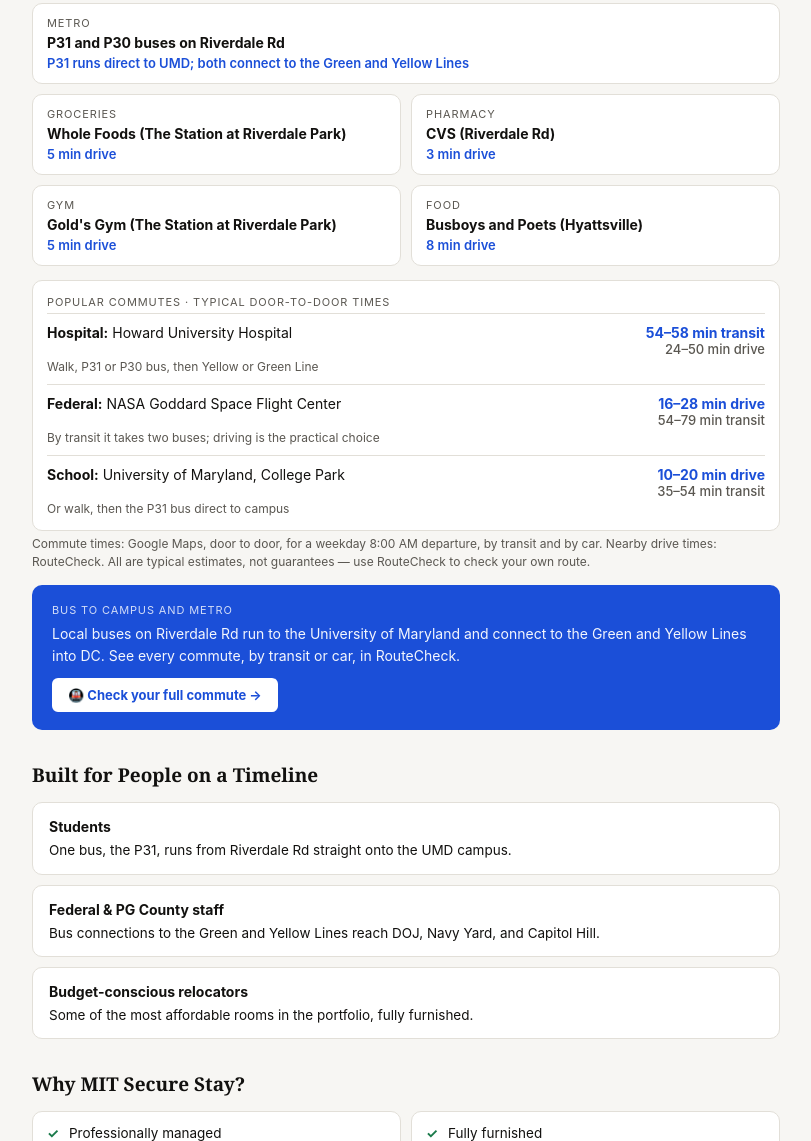
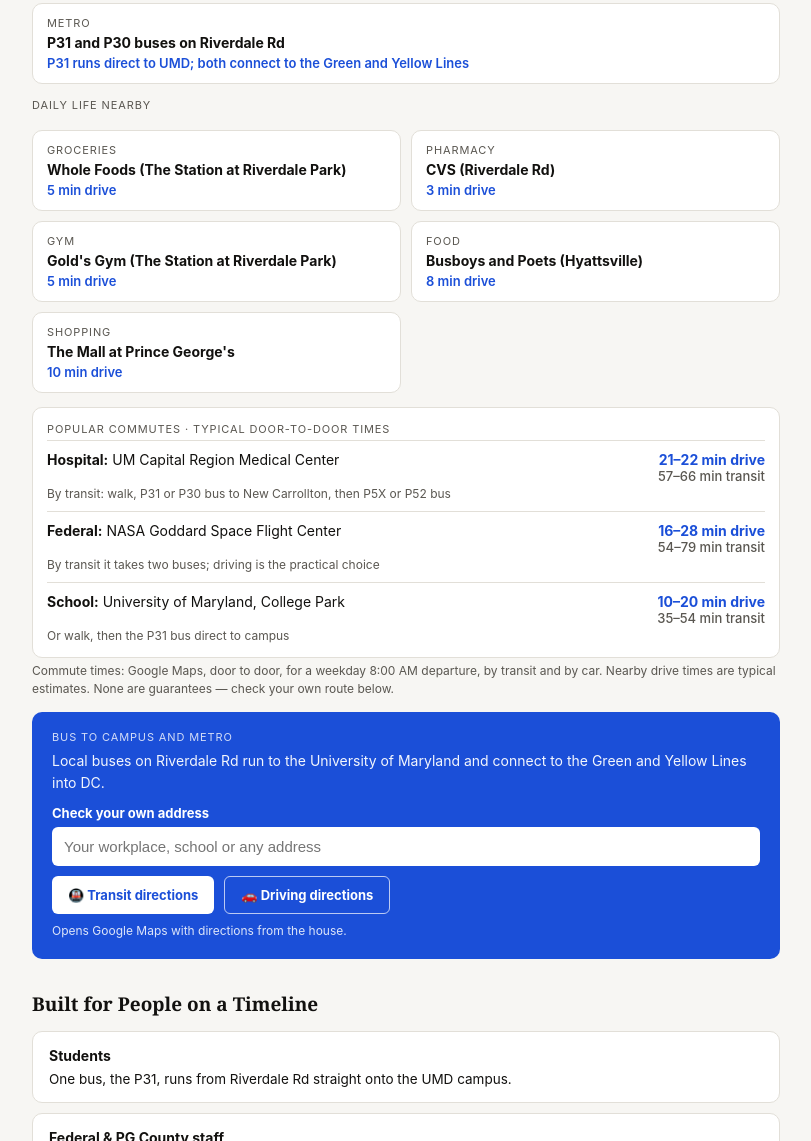
Before and after one commit to mitsecurestay/mitsecurestay.github.io, a plain HTML site: page 59th-ave-listing.html in a window 1280 px wide. Shown: the part 5039-6180 px from the top of the page, without its empty margins (234-1045 px from the left). Drawn offline with Linux system fonts and the light colour scheme.

Commit message:
Update 59th-ave-listing.html

```diff
--- a/59th-ave-listing.html
+++ b/59th-ave-listing.html
@@ -172,6 +172,14 @@
   .nearby-item .m { font-size: 13px; color: var(--accent); font-weight: 600; margin-top: 2px; }
   .nearby-item.wide { grid-column: 1 / -1; }
   .commute-note { font-size: 12px; color: var(--ink-light); margin: -4px 0 14px; line-height: 1.5; }
+  .nearby-head { font-size: 11px; letter-spacing: .08em; text-transform: uppercase; color: var(--ink-light); margin: 4px 0 8px; }
+  .addr-check label { display: block; font-size: 13px; font-weight: 700; margin-bottom: 6px; }
+  .addr-check input { width: 100%; padding: 11px 12px; border: 0; border-radius: var(--pill-radius); font-size: 15px; color: var(--ink); margin-bottom: 10px; }
+  .addr-check .btn-row { display: flex; flex-wrap: wrap; gap: 10px; }
+  .addr-check button { display: inline-flex; align-items: center; gap: 6px; padding: 10px 16px; border-radius: var(--pill-radius); font-size: 13px; font-weight: 700; cursor: pointer; font-family: inherit; }
+  .addr-check button.primary { background: #fff; color: var(--accent); border: 0; }
+  .addr-check button.secondary { background: transparent; color: #fff; border: 1px solid rgba(255,255,255,.7); }
+  .addr-check .hint { font-size: 12px; opacity: .85; margin: 8px 0 0; }
   .map-link { display: inline-block; font-size: 13px; font-weight: 600; color: var(--accent); text-decoration: none; margin: -6px 0 14px; }
   .commute-card { background: var(--surface); border: 1px solid var(--border); border-radius: var(--card-radius); padding: 4px 14px; margin-bottom: 8px; }
   .commute-card .head { font-size: 11px; letter-spacing: .08em; text-transform: uppercase; color: var(--ink-light); padding: 10px 0 4px; }
@@ -483,22 +491,32 @@
     <a class="map-link" href="https://www.google.com/maps/search/?api=1&amp;query=Riverdale%2C+MD" target="_blank" rel="noopener">Open the area in Google Maps →</a>
     <div class="nearby-grid">
       <div class="nearby-item wide"><div class="k">Metro</div><div class="v">P31 and P30 buses on Riverdale Rd</div><div class="m">P31 runs direct to UMD; both connect to the Green and Yellow Lines</div></div>
+      <div class="nearby-head" style="grid-column:1/-1">Daily life nearby</div>
       <div class="nearby-item"><div class="k">Groceries</div><div class="v">Whole Foods (The Station at Riverdale Park)</div><div class="m">5 min drive</div></div>
       <div class="nearby-item"><div class="k">Pharmacy</div><div class="v">CVS (Riverdale Rd)</div><div class="m">3 min drive</div></div>
       <div class="nearby-item"><div class="k">Gym</div><div class="v">Gold's Gym (The Station at Riverdale Park)</div><div class="m">5 min drive</div></div>
       <div class="nearby-item"><div class="k">Food</div><div class="v">Busboys and Poets (Hyattsville)</div><div class="m">8 min drive</div></div>
+      <div class="nearby-item"><div class="k">Shopping</div><div class="v">The Mall at Prince George's</div><div class="m">10 min drive</div></div>
     </div>
     <div class="commute-card">
       <div class="head">Popular commutes · typical door-to-door times</div>
-      <div class="commute-row"><span><b>Hospital:</b> Howard University Hospital</span><span class="t">54–58 min transit<span class="dr">24–50 min drive</span></span><span class="via">Walk, P31 or P30 bus, then Yellow or Green Line</span></div>
+      <div class="commute-row"><span><b>Hospital:</b> UM Capital Region Medical Center</span><span class="t">21–22 min drive<span class="dr">57–66 min transit</span></span><span class="via">By transit: walk, P31 or P30 bus to New Carrollton, then P5X or P52 bus</span></div>
       <div class="commute-row"><span><b>Federal:</b> NASA Goddard Space Flight Center</span><span class="t">16–28 min drive<span class="dr">54–79 min transit</span></span><span class="via">By transit it takes two buses; driving is the practical choice</span></div>
       <div class="commute-row"><span><b>School:</b> University of Maryland, College Park</span><span class="t">10–20 min drive<span class="dr">35–54 min transit</span></span><span class="via">Or walk, then the P31 bus direct to campus</span></div>
     </div>
-    <p class="commute-note">Commute times: Google Maps, door to door, for a weekday 8:00 AM departure, by transit and by car. Nearby drive times: RouteCheck. All are typical estimates, not guarantees — use RouteCheck to check your own route.</p>
+    <p class="commute-note">Commute times: Google Maps, door to door, for a weekday 8:00 AM departure, by transit and by car. Nearby drive times are typical estimates. None are guarantees — check your own route below.</p>
     <div class="transit-card">
       <div class="label">Bus to campus and Metro</div>
-      <p>Local buses on Riverdale Rd run to the University of Maryland and connect to the Green and Yellow Lines into DC. See every commute, by transit or car, in RouteCheck.</p>
-      <a class="maps-btn" href="https://mitsecurestay.github.io/routecheck/riverdale.html" target="_blank" rel="noopener">🚇 Check your full commute →</a>
+      <p>Local buses on Riverdale Rd run to the University of Maryland and connect to the Green and Yellow Lines into DC.</p>
+      <div class="addr-check">
+        <label for="addrInput">Check your own address</label>
+        <input id="addrInput" type="text" placeholder="Your workplace, school or any address" autocomplete="off">
+        <div class="btn-row">
+          <button type="button" class="primary" onclick="openRoute('transit')">🚇 Transit directions</button>
+          <button type="button" class="secondary" onclick="openRoute('driving')">🚗 Driving directions</button>
+        </div>
+        <p class="hint">Opens Google Maps with directions from the house.</p>
+      </div>
     </div>
   </div>
 
@@ -734,5 +752,19 @@
   });
 </script>
 
+<script>
+(function () {
+  var ORIGIN = '5311 59th Ave, Riverdale, MD 20737';
+  window.openRoute = function (mode) {
+    var input = document.getElementById('addrInput');
+    var dest = input.value.trim();
+    if (!dest) { input.focus(); return; }
+    window.open('https://www.google.com/maps/dir/' + encodeURIComponent(ORIGIN) + '/' + encodeURIComponent(dest) + '/?travelmode=' + mode, '_blank', 'noopener');
+  };
+  document.getElementById('addrInput').addEventListener('keydown', function (e) {
+    if (e.key === 'Enter') { e.preventDefault(); window.openRoute('transit'); }
+  });
+})();
+</script>
 </body>
 </html>
```
